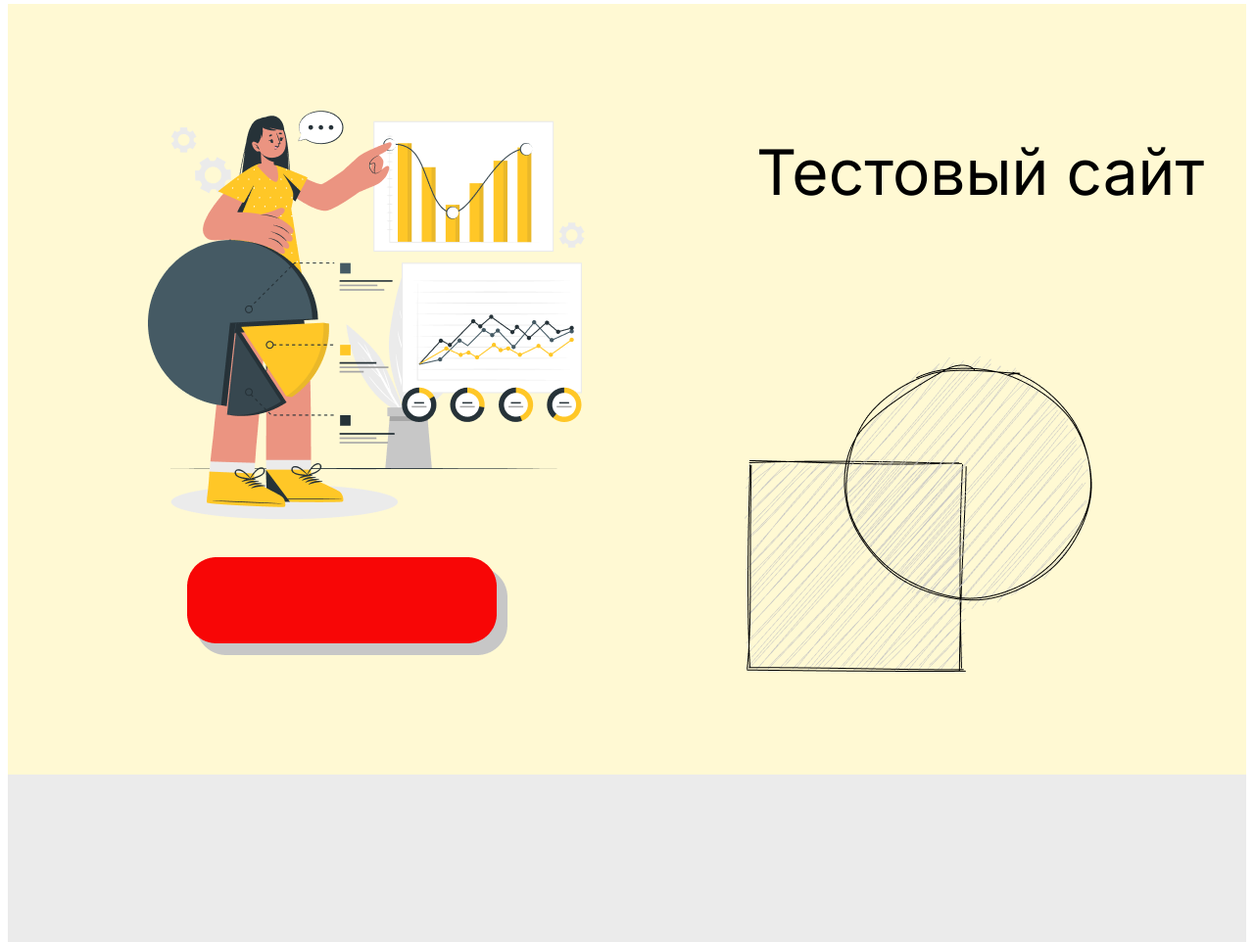
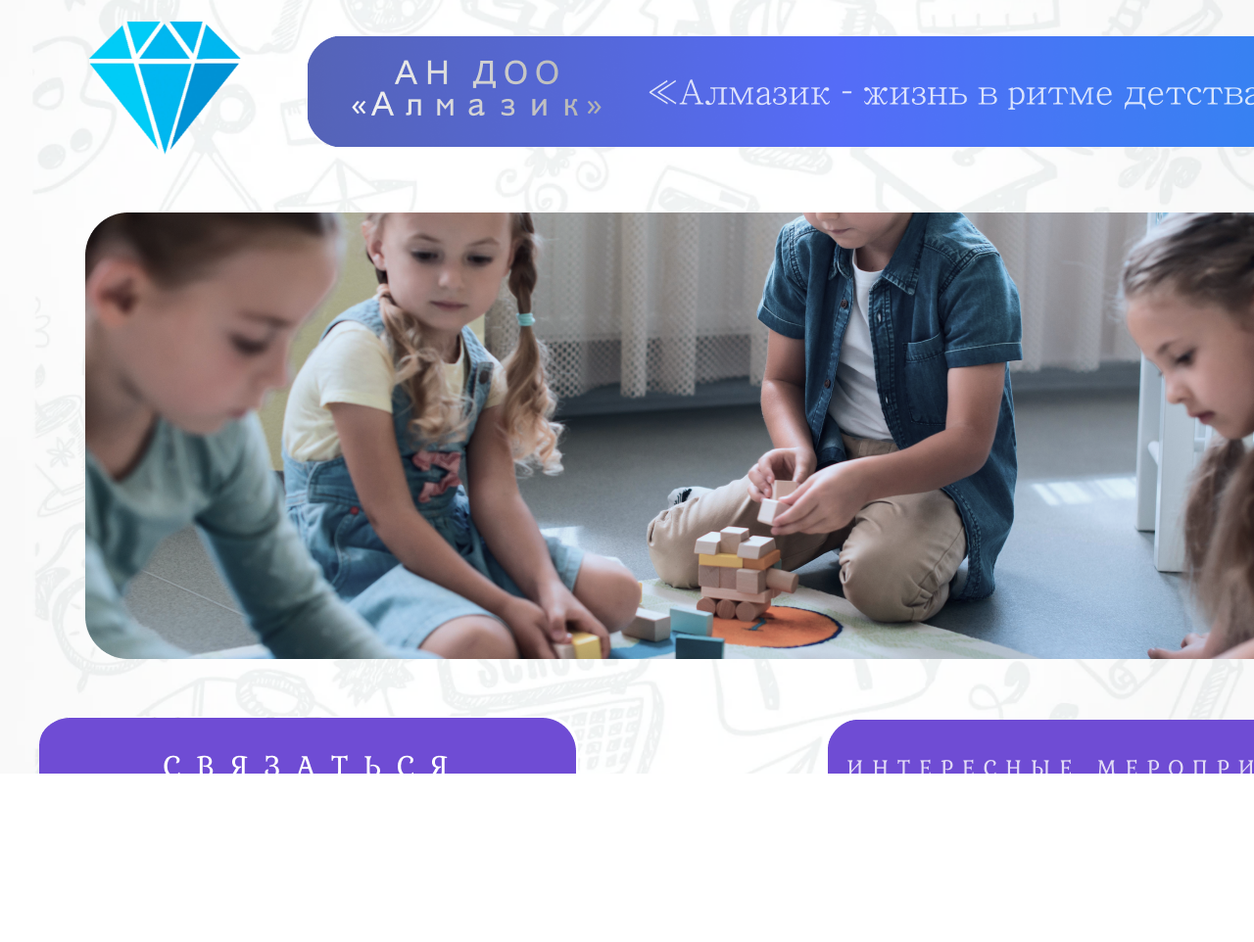
Before and after one commit to EkaMoyak1/proverka, a plain HTML site: page index.html in a window 1280 px wide. Shown: the part 10-972 px from the top of the page at 98% size. After the commit the page ends 800 px from the top, so only its background shows below. Drawn offline with Linux system fonts and the light colour scheme.

Commit message:
Initial commit

```diff
--- a/css/main.css
+++ b/css/main.css
@@ -1,110 +1,152 @@
 * {
-  box-sizing: border-box;
+   margin: 0;
+   padding: 0;
+   box-sizing: border-box;
 }
-body {
-  font-size: 14px;
+
+body, html {
+    height: 100%;
+    margin: 0;
 }
-.v6_2 {
+
+.v32_27 {
   width: 100%;
-  height: 2087px;
+  height: 100%;
   background: rgba(255,255,255,1);
   opacity: 1;
   position: relative;
   top: 0px;
   left: 0px;
   overflow: hidden;
+  z-index: -2;
 }
-.v6_7 {
-  width: 100%;
-  height: 792px;
-  background: rgba(255,249,211,1);
+
+.v32_28 {
+  width: auto;
+  height: 100vh;
+  background: url("../images/bg.png");
+  background-repeat: no-repeat;
+  background-position: center center;
+  background-size: cover;
   opacity: 1;
-  position: absolute;
-  top: 6px;
+  position: relative;
+  top: 0px;
   left: 0px;
-  overflow: hidden;
+  z-index: -1;
 }
-.v7_512 {
-  width: 327px;
-  height: 100px;
-  background: url("../images/v7_512.png");
+
+
+
+.centered-group {
+    display: absolute;
+    justify-content: center; /* Центрирование по горизонтали */
+    align-items: center; /* Центрирование по вертикали */
+    height: 100vh; /* Высота контейнера равна высоте видимой области экрана */
+    margin-left: 120px;
+    z-index: 0;
+}
+
+.v32_62 {
+  width: 164px;
+  height: 164px;
+  background: url("../images/v32_62.png");
   background-repeat: no-repeat;
   background-position: center center;
   background-size: cover;
   opacity: 1;
   position: absolute;
-  top: 571px;
-  left: 183px;
-  overflow: hidden;
+  top: 13px;
+  left: 86px;
+
 }
-.v6_5 {
-  width: 532px;
-  color: rgba(0,0,0,1);
-  position: absolute;
-  top: 139px;
-  left: 764px;
-  font-family: Inter;
-  font-weight: Black;
-  font-size: 64px;
-  opacity: 1;
-  text-align: left;
-}
-.v6_28 {
-  width: 100%;
-  height: 655px;
-  background: rgba(235,235,235,1);
-  opacity: 1;
-  position: absolute;
-  top: 793px;
-  left: 0px;
-  overflow: hidden;
-}
-.v6_29 {
-  width: 100%;
-  height: 640px;
-  background: rgba(255,249,211,1);
-  opacity: 1;
-  position: absolute;
-  top: 1447px;
-  left: 0px;
-  overflow: hidden;
-}
-.v7_511 {
-  width: 446px;
-  height: 419px;
-  background: url("../images/v7_511.png");
+.v32_80 {
+  width: 1081px;
+  height: 113px;
+  background: url("../images/v32_80.png");
   background-repeat: no-repeat;
   background-position: center center;
   background-size: cover;
   opacity: 1;
   position: absolute;
-  top: 114px;
-  left: 143px;
-  overflow: hidden;
+  top: 47px;
+  left: 314px;
+
 }
-.v7_513 {
-  width: 229px;
-  height: 220px;
-  background: url("../images/v7_513.png");
+.v32_81 {
+  width: 1275px;
+  height: 456px;
+  background: url("../images/v32_81.png");
   background-repeat: no-repeat;
   background-position: center center;
   background-size: cover;
   opacity: 1;
   position: absolute;
-  top: 470px;
-  left: 751px;
-  overflow: hidden;
+  top: 227px;
+  left: 87px;
+
 }
-.v7_514 {
-  width: 254px;
-  height: 260px;
-  background: url("../images/v7_514.png");
+.v32_101 {
+  width: 550px;
+  height: 97px;
+  background: url("../images/v32_101.png");
   background-repeat: no-repeat;
   background-position: center center;
   background-size: cover;
   opacity: 1;
   position: absolute;
-  top: 365px;
-  left: 853px;
-  overflow: hidden;
+  top: 742px;
+  left: 40px;
+
 }
+.v32_112 {
+  width: 550px;
+  height: 95px;
+  background: url("../images/v32_112.png");
+  background-repeat: no-repeat;
+  background-position: center center;
+  background-size: cover;
+  opacity: 1;
+  position: absolute;
+  top: 745px;
+  left: 845px;
+
+}
+.v32_114 {
+  width: 317px;
+  height: 86px;
+  background: url("../images/v32_114.png");
+  background-repeat: no-repeat;
+  background-position: center center;
+  background-size: cover;
+  opacity: 1;
+  position: absolute;
+  top: 882px;
+  left: 86px;
+
+}
+.v32_115 {
+  width: 317px;
+  height: 86px;
+  background: url("../images/v32_115.png");
+  background-repeat: no-repeat;
+  background-position: center center;
+  background-size: cover;
+  opacity: 1;
+  position: absolute;
+  top: 882px;
+  left: 566px;
+
+}
+.v32_116 {
+  width: 317px;
+  height: 86px;
+  background: url("../images/v32_116.png");
+  background-repeat: no-repeat;
+  background-position: center center;
+  background-size: cover;
+  opacity: 1;
+  position: absolute;
+  top: 882px;
+  left: 1038px;
+
+}
--- a/index.html
+++ b/index.html
@@ -1,19 +1,44 @@
 <!DOCTYPE html>
 <html>
 <head>
-    <link href="https://fonts.googleapis.com/css?family=Inter&display=swap" rel="stylesheet"/>
     <link href="./css/main.css" rel="stylesheet"/>
     <title>Document</title></head>
+    <style>
+        /* Стили для контейнера, который будет занимать весь экран */
+        .centered-group_1 {
+            height: 100vh; /* Высота контейнера равна высоте видимой области экрана */
+
+        }
+
+        /* Стили для группы, которую нужно центрировать */
+        .centered-group {
+
+            height: 100vh; /* Высота контейнера равна высоте видимой области экрана */
+            margin-left: 120px;
+            /* Можно добавить стили для этого блока по необходимости */
+        }
+    </style>
+    <script>
+    document.getElementById('telegramBotLink').addEventListener('click', function() {
+        window.open('https://t.me/zero_neuro_cat_bot', '_blank');
+    });
+    </script>
 <body>
-<div class="v6_2">
-    <div class="v6_7"></div>
-    <div class="v7_512"></div>
-    <span class="v6_5">Тестовый сайт</span>
-    <div class="v6_28"></div>
-    <div class="v6_29"></div>
-    <div class="v7_511"></div>
-    <div class="v7_513"></div>
-    <div class="v7_514"></div>
+<div class="v32_27">
+    <div class="v32_28"></div>
+    <div class="centered-group_1">
+        <div class="centered-group">
+
+            <div class="v32_62"></div>
+            <div class="v32_80"></div>
+            <div class="v32_81"></div>
+            <div id="telegramBotLink" class="v32_101"></div>
+            <div class="v32_112"></div>
+            <div class="v32_114"></div>
+            <div class="v32_115"></div>
+            <div class="v32_116"></div>
+        </div>
+    </div>
 </div>
 </body>
 </html>
```
Also changed, not shown: index(1).html (deleted, +0 -1 lines), images/bg.png (added), images/front-view-children-playing-together-kindergarten 2 1.png (added), images/v32_101.png (added), images/v32_112.png (added), images/v32_114.png (added), images/v32_115.png (added), images/v32_116.png (added), images/v32_62.png (added), images/v32_80.png (added), images/v32_81.png (added), images/v7_511.png (deleted), images/v7_512.png (deleted), images/v7_513.png (deleted), 1 more files.
